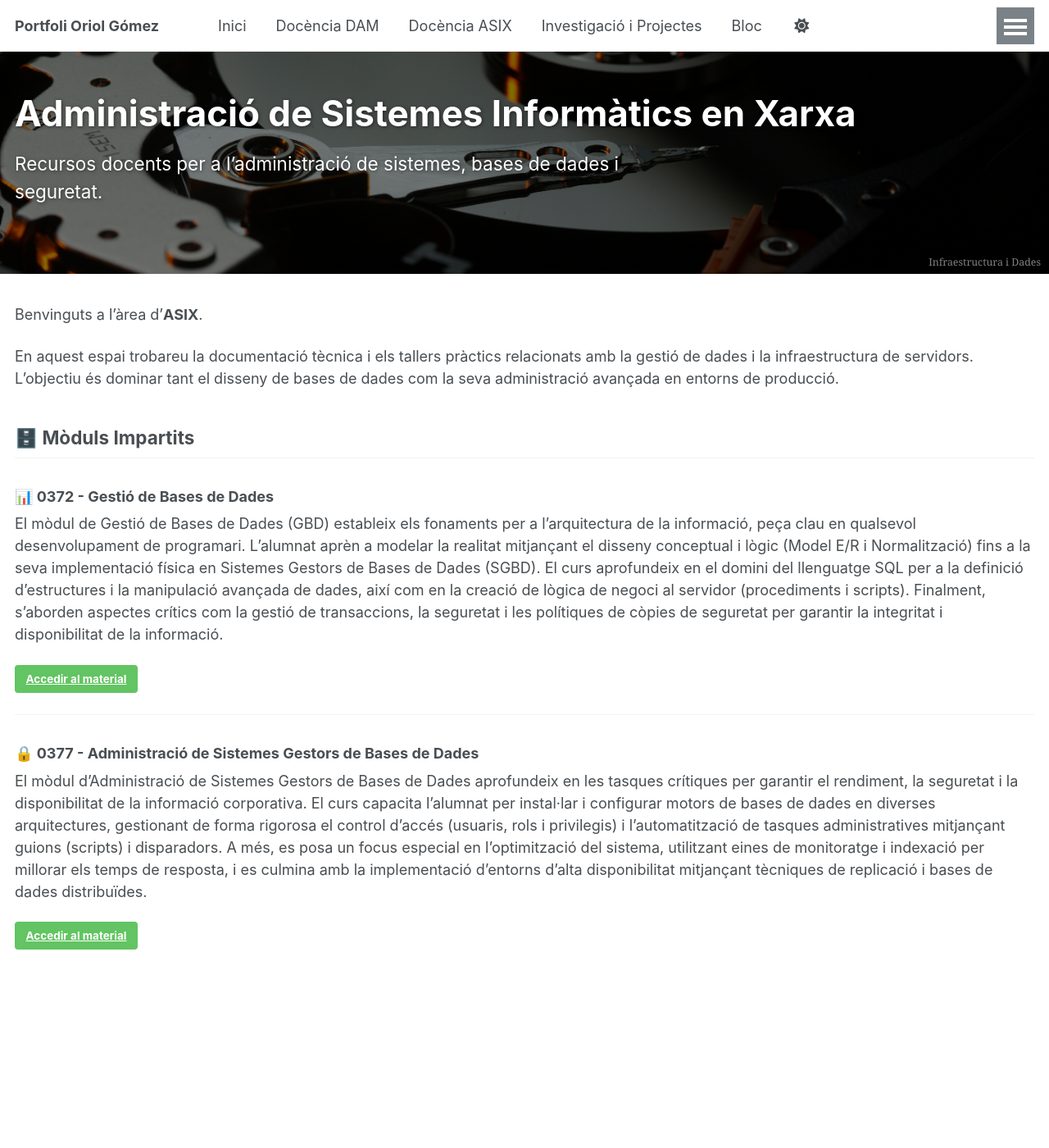
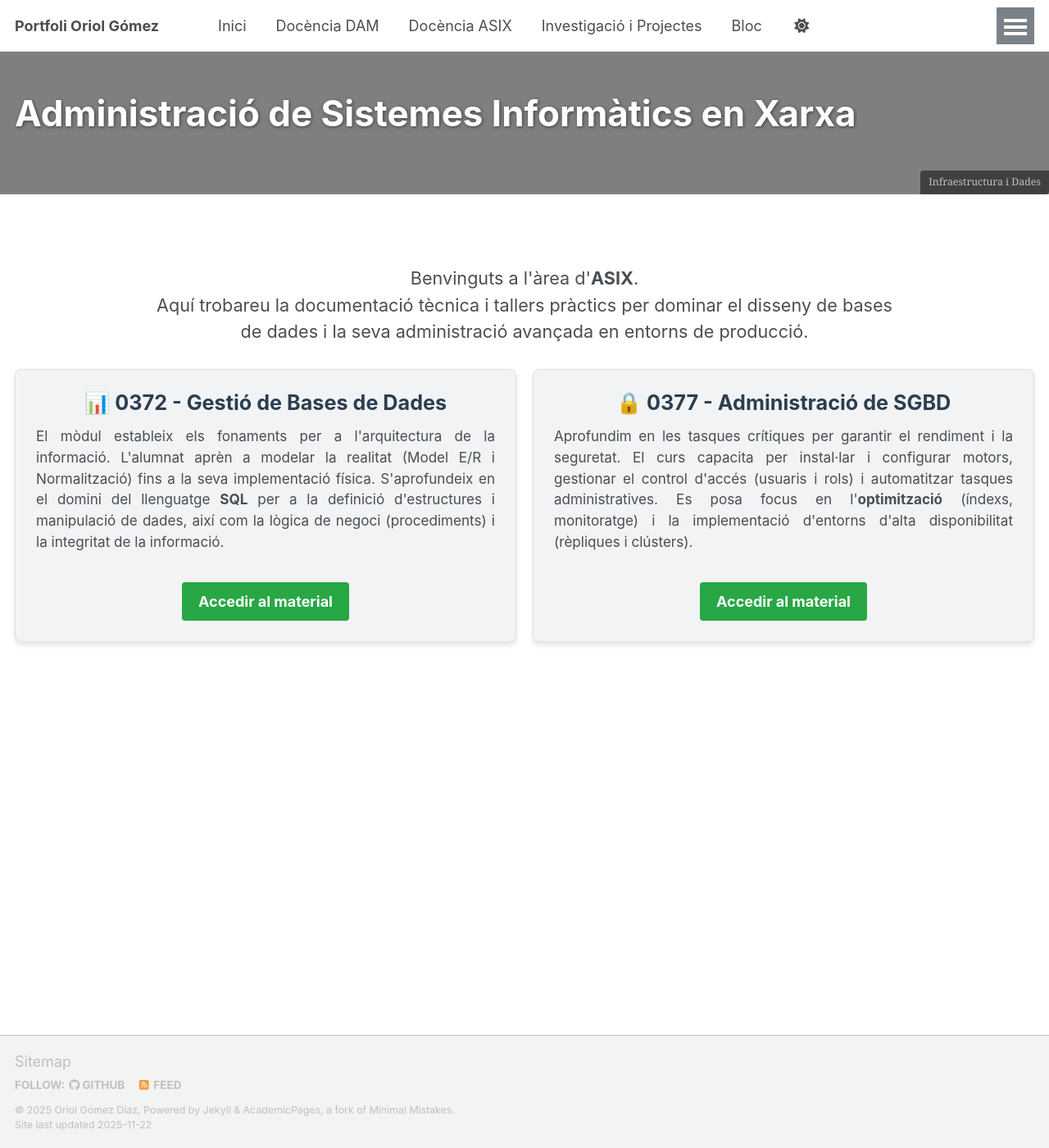
Before and after one commit to oriolgomezdiaz/oriolgomezdiaz.github.io, a Jekyll site: the page built from _pages/docencia/asix.md, in a window 1280 px wide and 1400 px high. Shown: the whole window at 82% size. Built offline with Jekyll 4.4.1, drawn with Linux system fonts in a browser that asks for light colours; a script that is not in the unit is left out.

Commit message:
Nova pàgina d'asix

```diff
--- a/_pages/docencia/asix.md
+++ b/_pages/docencia/asix.md
@@ -4,31 +4,85 @@ permalink: /asix/
 layout: splash
 author_profile: false
 header:
-  overlay_image: "ima-database.jpg"
+  overlay_image: "https://oriolgomezdiaz.github.io/assets/images/ima-database.jpg"
   overlay_filter: 0.5
   caption: "Infraestructura i Dades"
-  actions:
-    - label: "Veure Mòduls"
-      url: "#mòduls-impartits"
-excerpt: "Recursos docents per a l'administració de sistemes, bases de dades i seguretat."
 ---
 
-Benvinguts a l'àrea d'**ASIX**.
+<style>
+.grid-container {
+  display: grid;
+  grid-template-columns: repeat(auto-fit, minmax(45%, 1fr));
+  gap: 20px;
+  margin-top: 20px;
+}
 
-En aquest espai trobareu la documentació tècnica i els tallers pràctics relacionats amb la gestió de dades i la infraestructura de servidors. L'objectiu és dominar tant el disseny de bases de dades com la seva administració avançada en entorns de producció.
+.grid-item {
+  background-color: #f2f3f4;
+  border: 1px solid #e0e0e0;
+  border-radius: 8px;
+  padding: 25px;
+  text-align: center; /* Centra el títol i el botó */
+  transition: transform 0.2s;
+  box-shadow: 0 4px 6px rgba(0,0,0,0.1);
+  display: flex;
+  flex-direction: column;
+  justify-content: space-between; /* Això ajuda a alinear els botons a baix */
+}
 
-## 🗄️ Mòduls Impartits
+.grid-item:hover {
+  transform: translateY(-5px);
+  box-shadow: 0 8px 12px rgba(0,0,0,0.15);
+  border-color: #28a745; /* Verd quan passes el ratolí */
+}
 
-### 📊 0372 - Gestió de Bases de Dades
+.grid-item h3 {
+  margin-top: 0;
+  color: #2c3e50;
+  font-size: 1.4em;
+}
 
-El mòdul de Gestió de Bases de Dades (GBD) estableix els fonaments per a l'arquitectura de la informació, peça clau en qualsevol desenvolupament de programari. L'alumnat aprèn a modelar la realitat mitjançant el disseny conceptual i lògic (Model E/R i Normalització) fins a la seva implementació física en Sistemes Gestors de Bases de Dades (SGBD). El curs aprofundeix en el domini del llenguatge SQL per a la definició d'estructures i la manipulació avançada de dades, així com en la creació de lògica de negoci al servidor (procediments i scripts). Finalment, s'aborden aspectes crítics com la gestió de transaccions, la seguretat i les polítiques de còpies de seguretat per garantir la integritat i disponibilitat de la informació.
+.grid-item p {
+  text-align: justify; /* Text justificat perquè es llegeixi millor el paràgraf llarg */
+  font-size: 0.95em;
+}
 
-[Accedir al material](/asix/gbd/){: .btn .btn--success}
+.grid-btn {
+  display: inline-block;
+  margin-top: 15px;
+  padding: 10px 20px;
+  background-color: #28a745; /* VERD per diferenciar d'ASIX */
+  color: white !important;
+  text-decoration: none !important;
+  border-radius: 4px;
+  font-weight: bold;
+  align-self: center; /* Centra el botó horitzontalment */
+}
 
----
+.grid-btn:hover {
+  background-color: #218838; /* Verd més fosc */
+}
+</style>
 
-### 🔒 0377 - Administració de Sistemes Gestors de Bases de Dades
+<br>
+<div style="text-align: center; font-size: 1.2em; margin-bottom: 30px; max-width: 900px; margin-left: auto; margin-right: auto;">
+  Benvinguts a l'àrea d'<strong>ASIX</strong>. <br>
+  Aquí trobareu la documentació tècnica i tallers pràctics per dominar el disseny de bases de dades i la seva administració avançada en entorns de producció.
+</div>
 
-El mòdul d'Administració de Sistemes Gestors de Bases de Dades aprofundeix en les tasques crítiques per garantir el rendiment, la seguretat i la disponibilitat de la informació corporativa. El curs capacita l'alumnat per instal·lar i configurar motors de bases de dades en diverses arquitectures, gestionant de forma rigorosa el control d'accés (usuaris, rols i privilegis) i l'automatització de tasques administratives mitjançant guions (scripts) i disparadors. A més, es posa un focus especial en l'optimització del sistema, utilitzant eines de monitoratge i indexació per millorar els temps de resposta, i es culmina amb la implementació d'entorns d'alta disponibilitat mitjançant tècniques de replicació i bases de dades distribuïdes.
+<div class="grid-container">
 
-[Accedir al material](/asix/asgbd/){: .btn .btn--success}
+  <div class="grid-item">
+    <h3>📊 0372 - Gestió de Bases de Dades</h3>
+    <p>El mòdul estableix els fonaments per a l'arquitectura de la informació. L'alumnat aprèn a modelar la realitat (Model E/R i Normalització) fins a la seva implementació física. S'aprofundeix en el domini del llenguatge <strong>SQL</strong> per a la definició d'estructures i manipulació de dades, així com la lògica de negoci (procediments) i la integritat de la informació.</p>
+    <a href="/asix/gbd/" class="grid-btn">Accedir al material</a>
+  </div>
+
+  <div class="grid-item">
+    <h3>🔒 0377 - Administració de SGBD</h3>
+    <p>Aprofundim en les tasques crítiques per garantir el rendiment i la seguretat. El curs capacita per instal·lar i configurar motors, gestionar el control d'accés (usuaris i rols) i automatitzar tasques administratives. Es posa focus en l'<strong>optimització</strong> (índexs, monitoratge) i la implementació d'entorns d'alta disponibilitat (rèpliques i clústers).</p>
+    <a href="/asix/asgbd/" class="grid-btn">Accedir al material</a>
+  </div>
+
+</div>
+<br>
```
